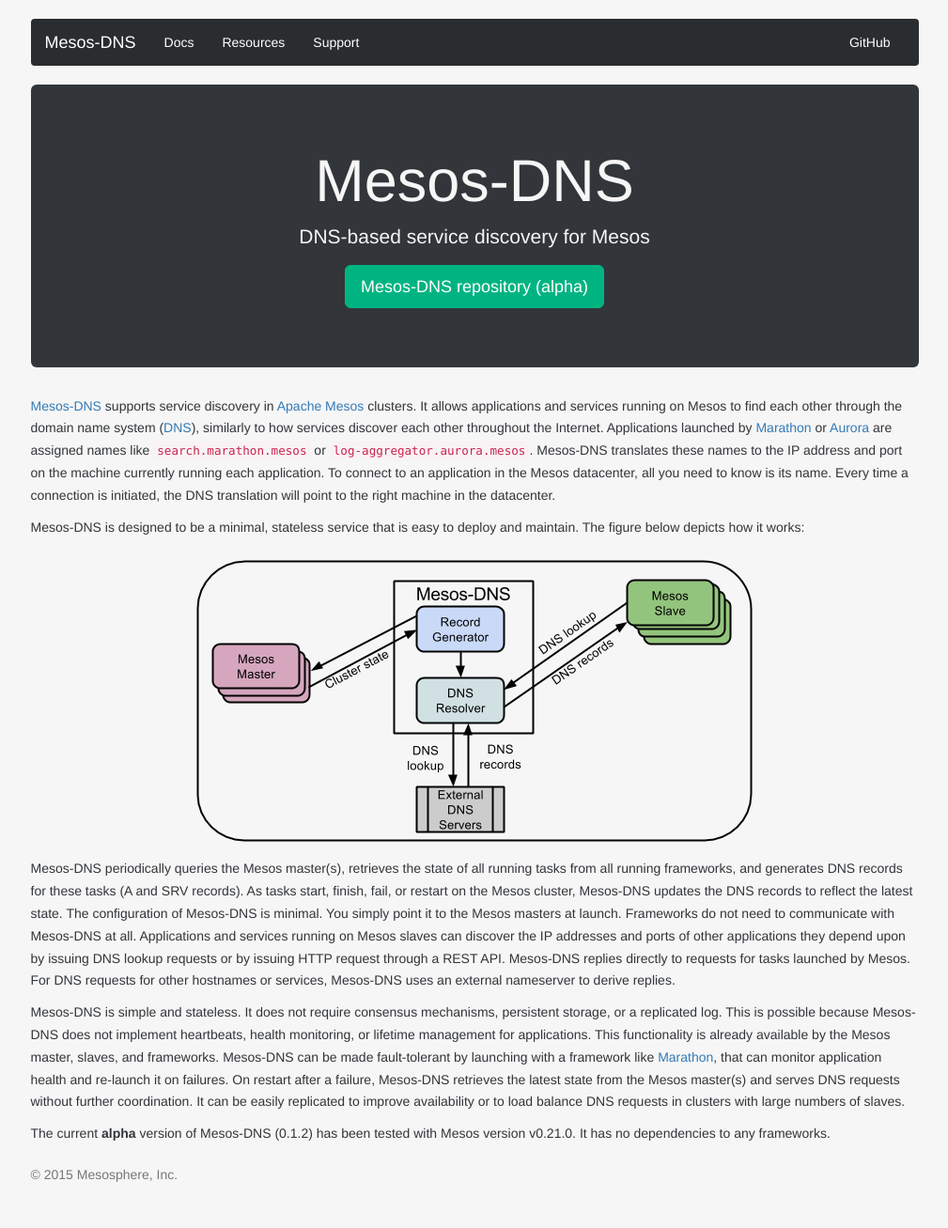
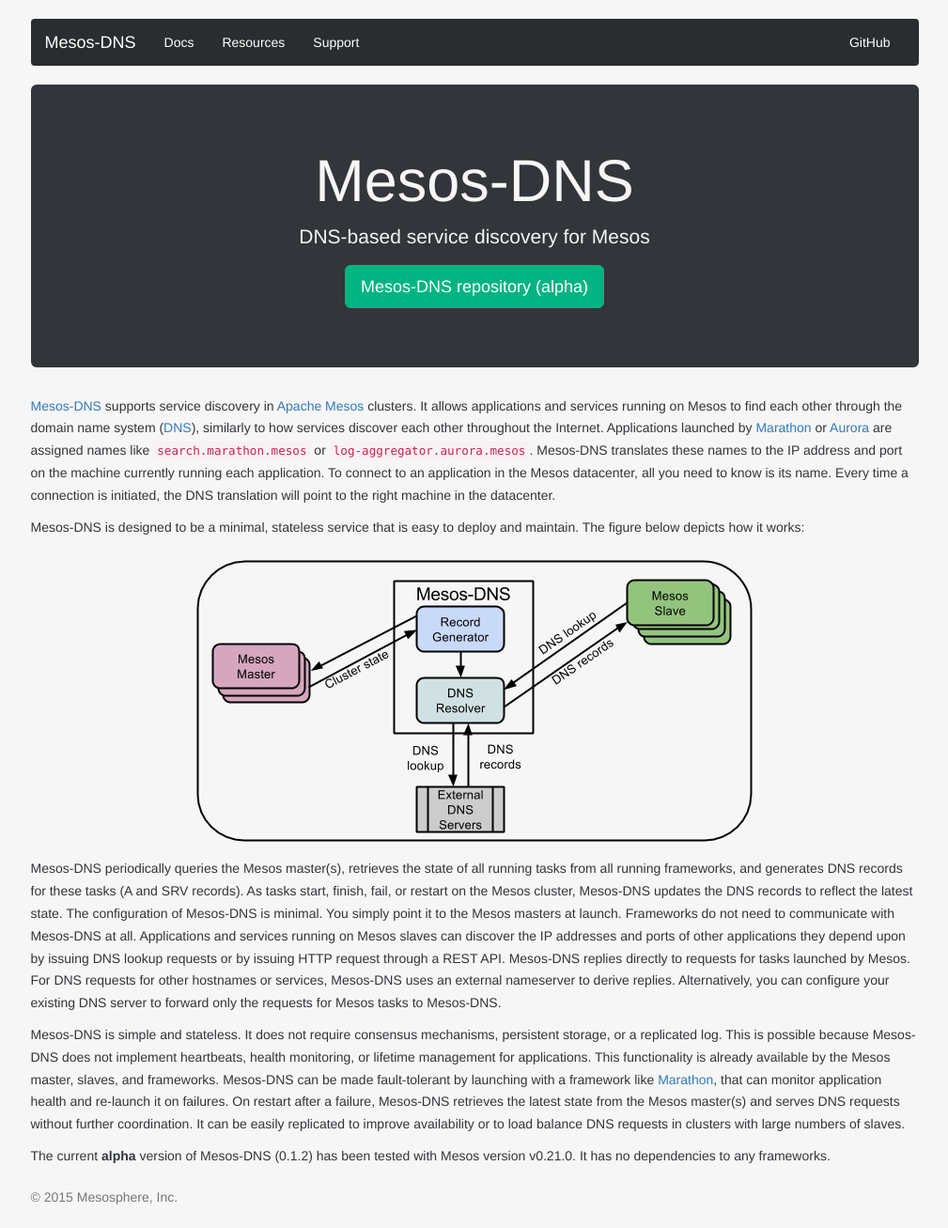
Before and after one commit to mesosphere/mesos-dns, a Jekyll site: the page built from docs/index.md, in a window 1280 px wide. Shown: the whole page at 94% size, without its empty margins (135-1144 px from the left). Built offline with Jekyll 4.4.1, drawn with Linux system fonts in a browser that asks for light colours; nearby versions of some CDN libraries; some web fonts are replaced; Markdown is read by kramdown in place of the engine named in the settings; before the commit the page ends 1283 px from its top, so only the background shows below that.

Commit message:
Documentation update

```diff
--- a/docs/_layouts/docs.html
+++ b/docs/_layouts/docs.html
@@ -56,6 +56,10 @@ layout: default
         <a href="{{ site.baseurl }}/docs/tutorial-gce.html">
         Mesos-DNS on GCP</a>
       </li>
+       <li>
+        <a href="{{ site.baseurl }}/docs/tutorial-foward.html">
+        Mesos-DNS and Bind</a>
+      </li>
     <hr>
     </ul>
 <!---
--- a/docs/index.md
+++ b/docs/index.md
@@ -34,7 +34,7 @@ Mesos-DNS is designed to be a minimal, stateless service that is easy to deploy
   <img src="{{ site.baseurl}}/img/architecture.png" width="610" height="320" alt="">
 </p>
 
-Mesos-DNS periodically queries the Mesos master(s), retrieves the state of all running tasks from all running frameworks, and generates DNS records for these tasks (A and SRV records). As tasks start, finish, fail, or restart on the Mesos cluster, Mesos-DNS updates the DNS records to reflect the latest state. The configuration of Mesos-DNS is minimal. You simply point it to the Mesos masters at launch. Frameworks do not need to communicate with Mesos-DNS at all. Applications and services running on Mesos slaves can discover the IP addresses and ports of other applications they depend upon by issuing DNS lookup requests or by issuing HTTP request through a REST API. Mesos-DNS replies directly to requests for tasks launched by Mesos. For DNS requests for other hostnames or services, Mesos-DNS uses an external nameserver to derive replies.
+Mesos-DNS periodically queries the Mesos master(s), retrieves the state of all running tasks from all running frameworks, and generates DNS records for these tasks (A and SRV records). As tasks start, finish, fail, or restart on the Mesos cluster, Mesos-DNS updates the DNS records to reflect the latest state. The configuration of Mesos-DNS is minimal. You simply point it to the Mesos masters at launch. Frameworks do not need to communicate with Mesos-DNS at all. Applications and services running on Mesos slaves can discover the IP addresses and ports of other applications they depend upon by issuing DNS lookup requests or by issuing HTTP request through a REST API. Mesos-DNS replies directly to requests for tasks launched by Mesos. For DNS requests for other hostnames or services, Mesos-DNS uses an external nameserver to derive replies. Alternatively, you can configure your existing DNS server to forward only the requests for Mesos tasks to Mesos-DNS.
 
 Mesos-DNS is simple and stateless. It does not require consensus mechanisms, persistent storage, or a replicated log. This is possible because Mesos-DNS does not implement heartbeats, health monitoring, or lifetime management for applications. This functionality is already available by the Mesos master, slaves, and frameworks. Mesos-DNS can be made fault-tolerant by launching with a framework like [Marathon](https://github.com/mesosphere/marathon), that can monitor application health and re-launch it on failures. On restart after a failure, Mesos-DNS retrieves the latest state from the Mesos master(s) and serves DNS requests without further coordination. It can be easily replicated to improve availability or to load balance DNS requests in clusters with large numbers of slaves.
 
```
Also changed, not shown: docs/docs/index.md (+2 -0 lines), docs/docs/tutorial-forward.md (added, +46 -0 lines), 3 other files.
